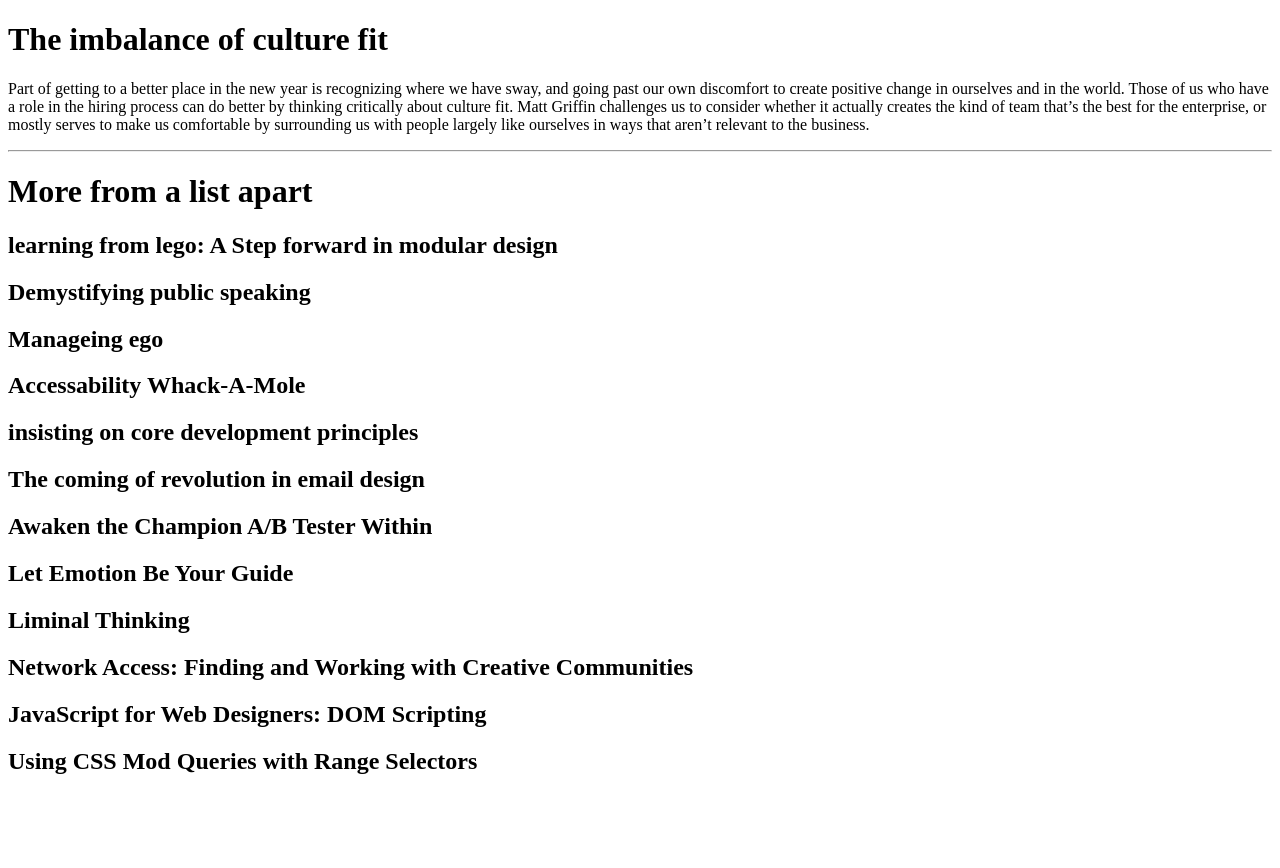
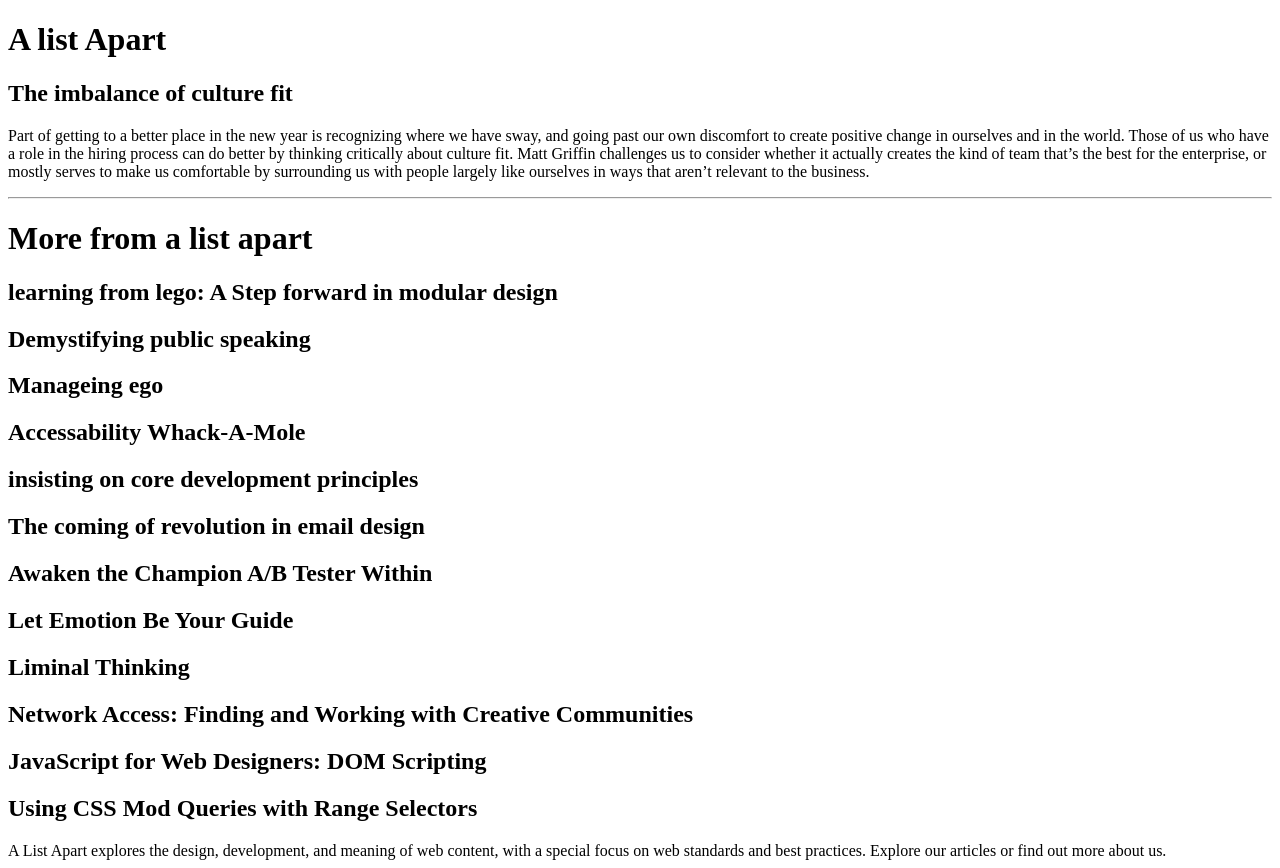
Before and after one commit to amenakhatun/HTML-layout, a plain HTML site: page index.html in a window 1280 px wide. Before the commit the page ends 800 px from the top, so only its background shows below. Drawn offline with Linux system fonts and the light colour scheme.

Commit message:
added more headings

```diff
--- a/index.html
+++ b/index.html
@@ -1,12 +1,15 @@
 <!DOCTYPE html>
 <html>
 <head>
-  <body>
 <title>
 A List Apart
 </title>
-<h1> The imbalance of culture fit
+<h1> A list Apart
 </h1>
+</head>
+<body>
+<h2> The imbalance of culture fit
+</h2>
 <p>
 Part of getting to a better place in the new year is recognizing where we have
 sway, and going past our own discomfort to create positive change in ourselves
@@ -51,4 +54,8 @@ with people largely like ourselves in ways that aren’t relevant to the busines
   <h2>Using CSS Mod Queries with Range Selectors
   </h2>
 
+<footer>
+  A List Apart explores the design, development, and meaning of web content, with a special focus on web standards and best practices.
+  Explore our articles or find out more about us.
+</footer>
 </body>
```
